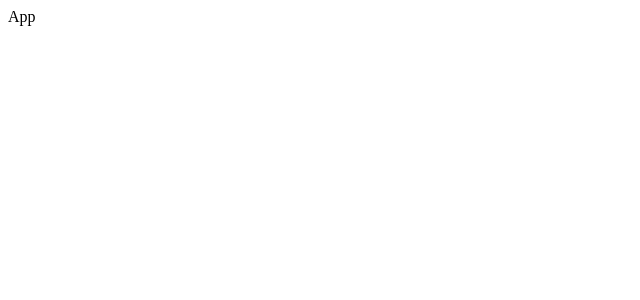
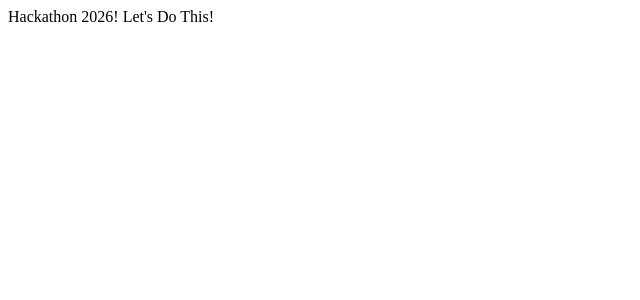
Before and after one commit to itspaigenli/hackathon, a React (Vite) app in the folder client/: page / in a window 1280 px wide. Shown: the top 300 px of the page, without its empty margins (0-640 px from the left). Built offline with nearby package versions, Linux system fonts and the light colour scheme.

Commit message:
Update return div wording

```diff
--- a/client/src/App.jsx
+++ b/client/src/App.jsx
@@ -1,5 +1,5 @@
 const App = () => {
-  return <div>App</div>;
+  return <div>Hackathon 2026! Let's Do This!</div>;
 };
 
 export default App;
```
